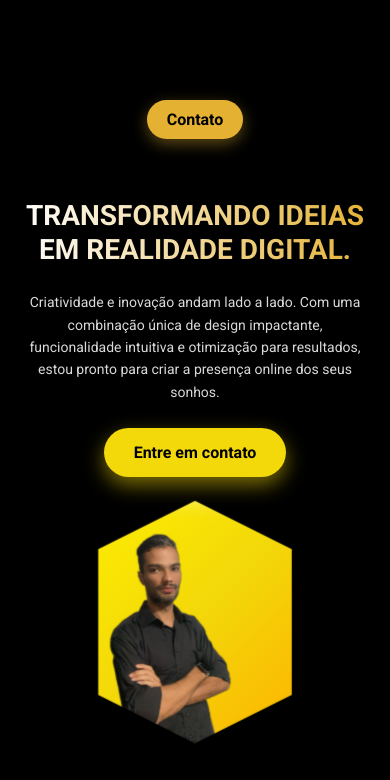
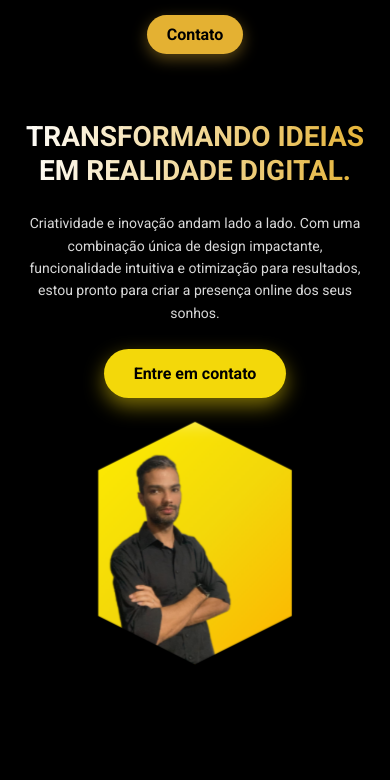
Before and after one commit to CarvalhoSystems/portfolio, a plain HTML site: page index.html in a window 390 px wide. Shown: the top 780 px of the page. Drawn offline with nearby package versions, Linux system fonts and the light colour scheme.

Commit message:
att 2.0.1
ultima tentativa de att

```diff
--- a/src/style.css
+++ b/src/style.css
@@ -32,8 +32,13 @@
     align-items: center;
     padding: 40px 4%;
     background-color: #000;
-    position: relative;
-    z-index: 10;
+    /* Alterado para 'fixed' para que o header fique sempre no topo, acima de tudo */
+    position: fixed;
+    top: 0;
+    left: 0;
+    width: 100%;
+    z-index: 1000;
+    box-shadow: 0 2px 10px rgba(0, 0, 0, 0.5);
 }
 
 .logo {
@@ -86,6 +91,8 @@
     gap: 80px;
     position: relative;
     z-index: 5;
+    /* Adicionado um margin-top para criar espaço abaixo do header fixo */
+    margin-top: 100px;
 }
 
 .text-section {
@@ -161,8 +168,12 @@
 
 /* ===== ANIMAÇÕES ===== */
 @keyframes pulse {
-    0%, 100% { transform: scale(1); }
-    50% { transform: scale(1.02); }
+    0%, 100% {
+        transform: scale(1);
+    }
+    50% {
+        transform: scale(1.02);
+    }
 }
 
 .abstract-shape {
@@ -174,8 +185,12 @@
 }
 
 @keyframes float {
-    0%, 100% { transform: translateY(0) rotate(0deg); }
-    50% { transform: translateY(-15px) rotate(5deg); }
+    0%, 100% {
+        transform: translateY(0) rotate(0deg);
+    }
+    50% {
+        transform: translateY(-15px) rotate(5deg);
+    }
 }
 
 /* ===== ESPECIALIDADES ===== */
@@ -196,7 +211,7 @@
     max-width: 300px;
     text-align: center;
     border-radius: 10px;
-    box-shadow: 0 5px 15px rgba(0,0,0,0.4);
+    box-shadow: 0 5px 15px rgba(0, 0, 0, 0.4);
     transition: transform 0.3s ease;
 }
 
@@ -239,7 +254,7 @@
 .txt-sobre img {
     max-width: 350px;
     border-radius: 15px;
-    box-shadow: 0 5px 20px rgba(0,0,0,0.5);
+    box-shadow: 0 5px 20px rgba(0, 0, 0, 0.5);
 }
 
 .sobre .btn-social {
@@ -270,7 +285,7 @@
     justify-content: space-between;
     min-height: 300px;
     text-align: center;
-    box-shadow: 0 5px 15px rgba(0,0,0,0.4);
+    box-shadow: 0 5px 15px rgba(0, 0, 0, 0.4);
     transition: transform 0.3s ease;
 }
 
@@ -343,25 +358,27 @@
     max-height: 60px;
 }
 
-/* ===== RESPONSIVIDADE (REVISADO) ===== */
+/* ===== RESPONSIVIDADE (REVISADO E OTIMIZADO) ===== */
 
 /* Estilos para telas de tablets (menor que 1024px) */
 @media screen and (max-width: 1024px) {
-  body {
-    padding-top: 50px;
-  }
     .header {
         padding: 30px 4%;
     }
+
     .main-content {
         flex-direction: column;
         text-align: center;
-    padding: 40px 4% 40px 4%;
+        /* Ajustado padding e margin-top para tablets */
+        padding: 60px 4% 40px 4%;
+        margin-top: 80px;
         gap: 40px;
     }
+
     .text-section h1 {
         font-size: 50px;
     }
+
     .image-section {
         width: 350px;
         height: 350px;
@@ -370,54 +387,64 @@
 
 /* Estilos para smartphones (menor que 768px) */
 @media screen and (max-width: 768px) {
-  body {
-    padding-top: 60px;
-  }
     .header {
         flex-direction: column;
-    padding: 30px 4%;
+        padding: 20px 4%;
         text-align: center;
     }
+
     .nav ul {
-    gap: 20px;
-    margin-top: 20px;
+        gap: 15px;
+        margin-top: 15px;
     }
+
     .contact-button {
-    margin-top: 20px;
+        margin-top: 15px;
     }
+
     .main-content {
         flex-direction: column;
         text-align: center;
-    padding: 40px 4% 40px 4%;
+        /* Aumentado o margin-top para garantir que o conteúdo não seja cortado */
+        margin-top: 120px;
+        padding: 40px 4%;
         gap: 30px;
     }
+
     .text-section {
         max-width: 100%;
     }
+
     .text-section h1 {
         font-size: 38px;
         line-height: 1.2;
     }
+
     .text-section p {
         font-size: 16px;
         padding: 0 10px;
     }
+
     .main-contact-button {
         padding: 15px 30px;
     }
+
     .sobre .flex {
         flex-direction: column;
         text-align: center;
     }
+
     .txt-sobre img {
         max-width: 250px;
         margin-top: 20px;
     }
+
     .footer .line-footer {
         justify-content: center;
         flex-direction: column;
         gap: 20px;
     }
+
     .footer .line-footer p {
         text-align: center;
     }
@@ -425,47 +452,56 @@
 
 /* Estilos para telas muito pequenas (menor que 480px) */
 @media screen and (max-width: 480px) {
-  body {
-    padding-top: 80px;
+    .header {
+        padding: 15px 4%;
     }
-  .header {
-    padding: 20px 4%;
-  }
+
     .nav {
         display: none;
     }
+
     .logo {
         display: none;
     }
+
     .contact-button {
         margin: 0 auto;
         display: block;
         width: fit-content;
     }
+
     .main-content {
-    padding: 40px 4% 20px 4%;
+        /* Aumentado o margin-top para telas muito pequenas */
+        margin-top: 100px;
+        padding: 20px 4%;
         gap: 20px;
     }
+
     .text-section h1 {
         font-size: 28px;
         text-align: center;
     }
+
     .text-section p {
         font-size: 14px;
         padding: 0 5px;
     }
+
     .image-section {
         width: 280px;
         height: 280px;
     }
+
     .profile-frame {
         width: 240px;
         height: 240px;
     }
+
     .especialidades .flex,
     .projetos .flex {
         grid-template-columns: 1fr;
     }
+
     .especialidade-box,
     .projeto-box {
         max-width: 100%;
```
Lines whose indentation alone changed are shown as unchanged.
